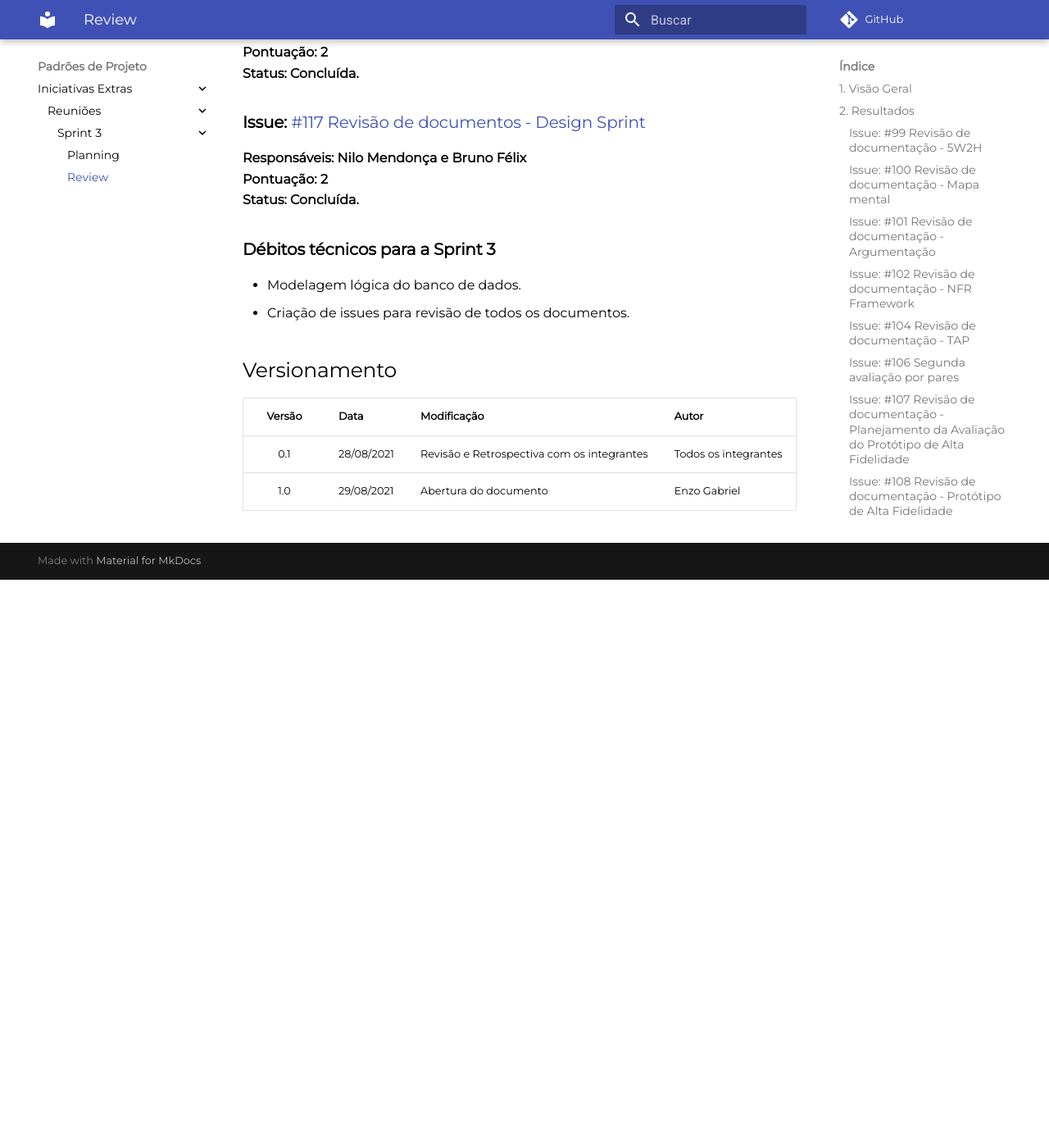
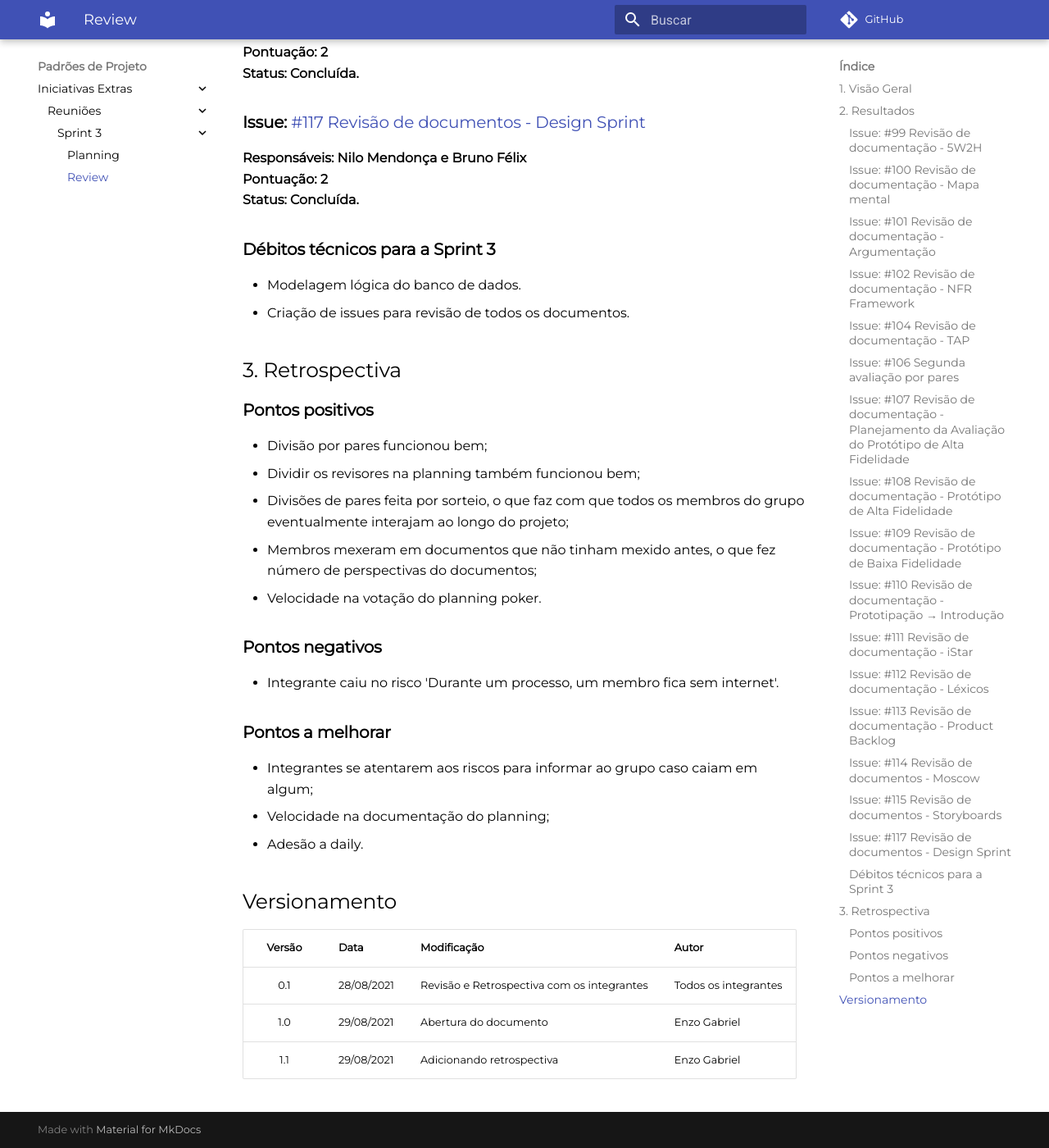
Before and after one commit to UnBArqDsw2021-1/2021.1_G6_Curumim, an MkDocs documentation site: the page built from docs/reunioes/sprints/review-sprint3.md, in a window 1280 px wide and 1400 px high, scrolled down 2731 px. Shown: the whole window at 82% size. Built offline with MkDocs 1.6.1 and Material for MkDocs 9.7.7, drawn with Linux system fonts in a browser that asks for light colours; comment, search, counter and statistics services are not loaded; before the commit the page ends 3438 px from its top, so only the background shows below that.

Commit message:
doc(#125) Adicionando retrospectiva a review da sprint3

```diff
--- a/docs/reunioes/sprints/review-sprint3.md
+++ b/docs/reunioes/sprints/review-sprint3.md
@@ -92,8 +92,26 @@
 - Modelagem lógica do banco de dados.
 - Criação de issues para revisão de todos os documentos.
 
+## 3. Retrospectiva
+
+### **Pontos positivos**
+- Divisão por pares funcionou bem;
+- Dividir os revisores na planning também funcionou bem;
+- Divisões de pares feita por sorteio, o que faz com que todos os membros do grupo eventualmente interajam ao longo do projeto;
+- Membros mexeram em documentos que não tinham mexido antes, o que fez número de perspectivas do documentos;
+- Velocidade na votação do planning poker.
+
+### **Pontos negativos**
+- Integrante caiu no risco 'Durante um processo, um membro fica sem internet'.
+
+### **Pontos a melhorar**
+- Integrantes se atentarem aos riscos para informar ao grupo caso caiam em algum;
+- Velocidade na documentação do planning;
+- Adesão a daily.
+
 ## Versionamento
 | Versão | Data       | Modificação                                | Autor                |
 | :----: | ---------- | ------------------------------------------ | -------------------- |
 |  0.1   | 28/08/2021 | Revisão e Retrospectiva com os integrantes | Todos os integrantes |
 |  1.0   | 29/08/2021 | Abertura do documento | Enzo Gabriel |
+|  1.1   | 29/08/2021 | Adicionando retrospectiva | Enzo Gabriel |
```
